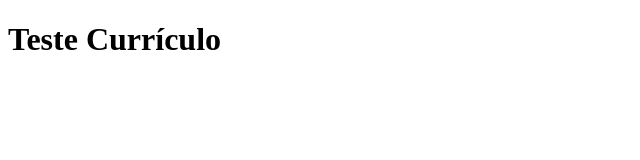
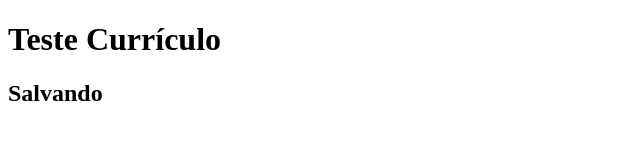
Before and after one commit to joaofernands22/curriculo2, a plain HTML site: page index.html in a window 1280 px wide. Shown: the whole page, without its empty margins (0-640 px from the left). Drawn offline with Linux system fonts and the light colour scheme.

Commit message:
salvando

```diff
--- a/index.html
+++ b/index.html
@@ -7,5 +7,6 @@
 </head>
 <body>
     <h1>Teste Currículo </h1>
+    <h2> Salvando </h2>
 </body>
 </html>
```
